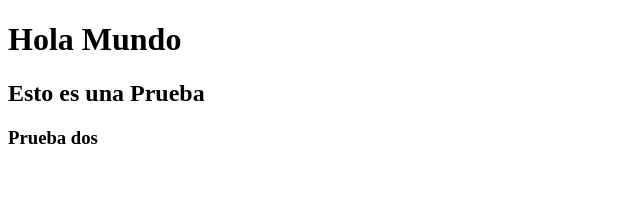
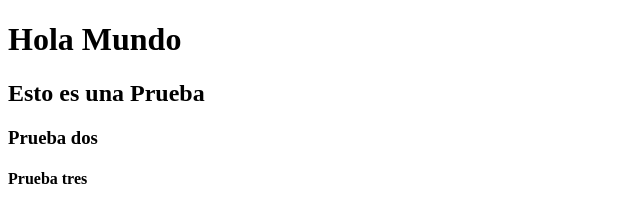
Before and after one commit to Javi7v7/Bedu_Prueba, a plain HTML site: page index.html in a window 1280 px wide. Shown: the whole page, without its empty margins (0-640 px from the left). Drawn offline with Linux system fonts and the light colour scheme.

Commit message:
Se agrego una etiqueta <h4>

```diff
--- a/index.html
+++ b/index.html
@@ -10,5 +10,6 @@
     <h1>Hola Mundo</h1>
     <h2>Esto es una Prueba</h2>
     <h3>Prueba dos</h3>
+    <h4>Prueba tres</h4>
 </body>
 </html>
```
